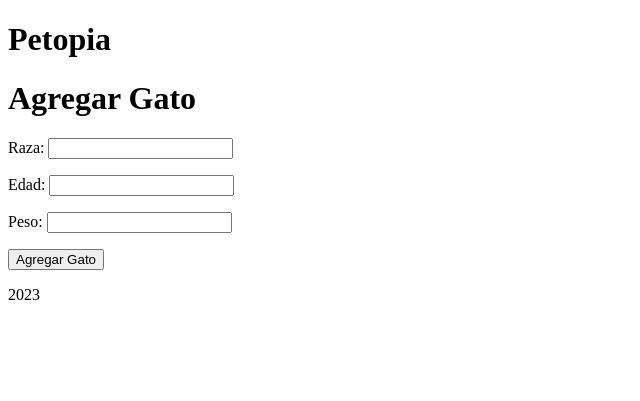
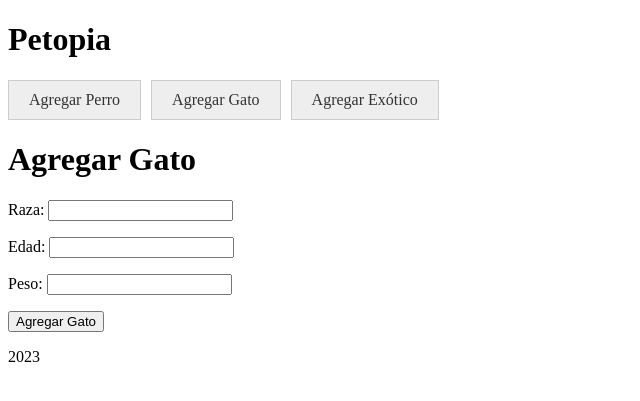
Before and after one commit to GomezSanti/3entrega, a Django app: page /agregar_gato/ in a window 1280 px wide. Shown: the top 401 px of the page, without its empty margins (0-640 px from the left). Run offline with Django 4.2, Linux system fonts and the light colour scheme.

Commit message:
diseño base

```diff
--- a/project/config/apps/home/templates/home/base.html
+++ b/project/config/apps/home/templates/home/base.html
@@ -5,9 +5,28 @@
     <meta http-equiv="X-UA-Compatible" content="IE=edge">
     <meta name="viewport" content="width=device-width, initial-scale=1.0">
     <title>Petopia</title>
+    <style>
+        .header-buttons {
+            display: flex;
+            gap: 10px;
+        }
+        .header-button {
+            padding: 10px 20px;
+            background-color: #eee;
+            border: 1px solid #ccc;
+            text-decoration: none;
+            color: #333;
+        }
+    </style>
 </head>
 <body>
     <h1>Petopia</h1>
+
+    <div class="header-buttons">
+        <a class="header-button" href="{% url 'agregar_perro' %}">Agregar Perro</a>
+        <a class="header-button" href="{% url 'agregar_gato' %}">Agregar Gato</a>
+        <a class="header-button" href="{% url 'agregar_exotico' %}">Agregar Exótico</a>
+    </div>
 
     {% block contenido %}
 
```
